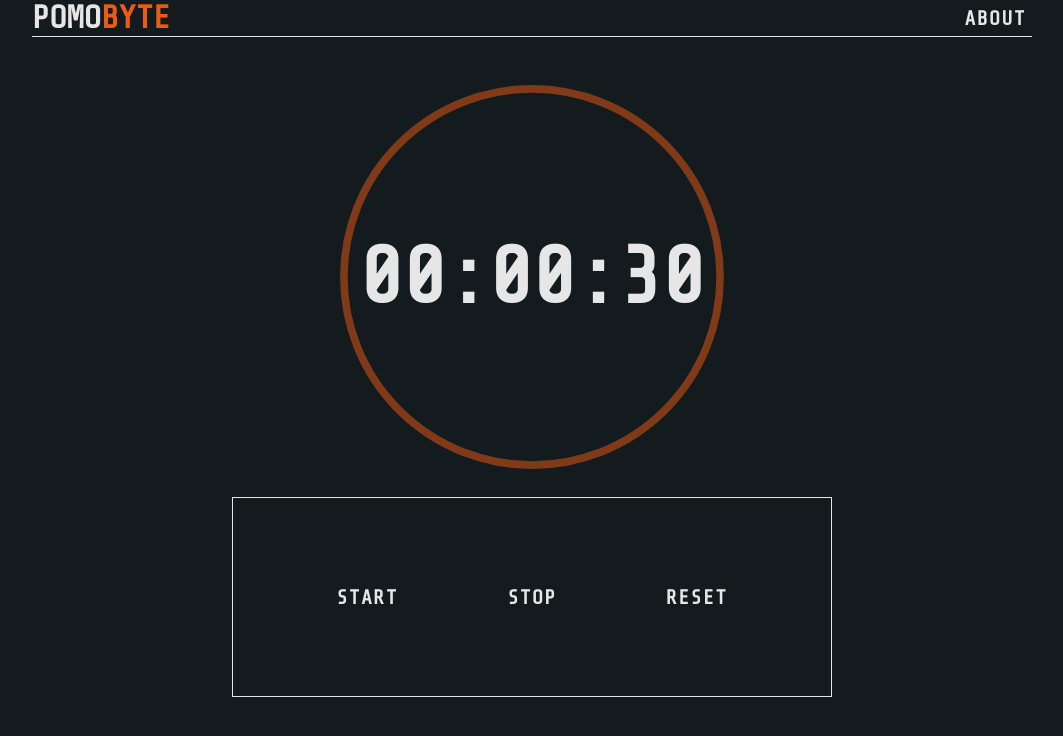
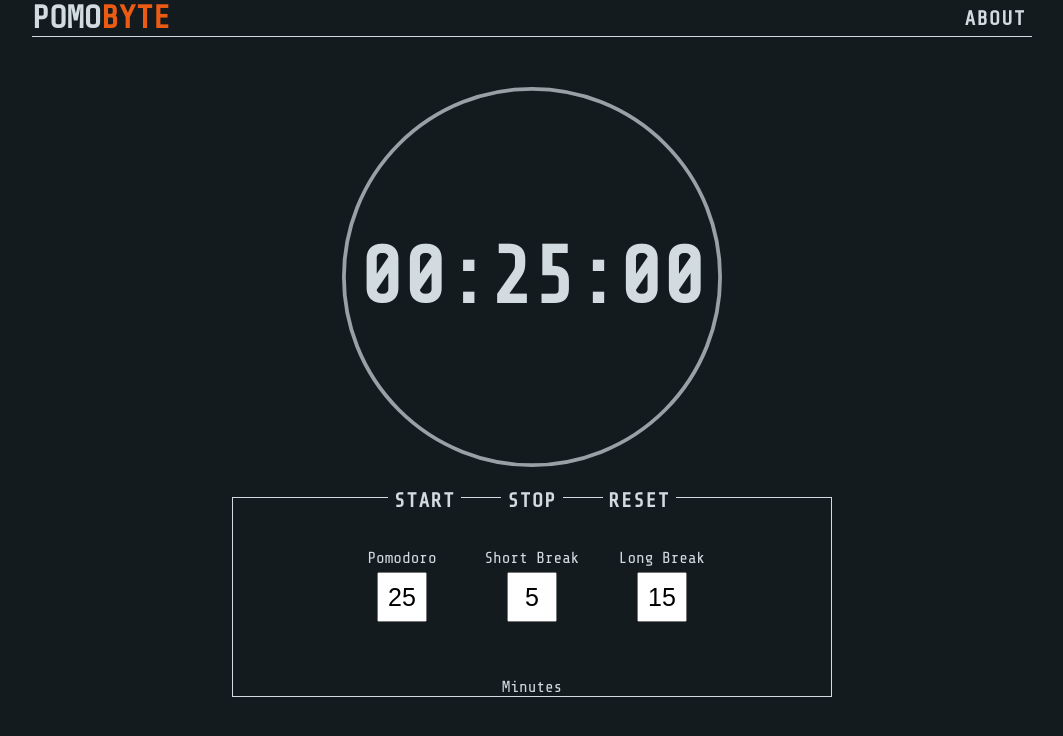
Before and after one commit to d-spence/pomobyte, a React (Create React App) app: page / in a window 1280 px wide. Shown: the top 736 px of the page, without its empty margins (108-1171 px from the left). Built offline with nearby package versions, Linux system fonts and the light colour scheme.

Commit message:
Added inputs for time values; Style improvements

```diff
--- a/src/App.js
+++ b/src/App.js
@@ -12,12 +12,12 @@ import Modal from './features/modal/Modal';
 dayjs.extend(duration);
 
 const initialConfig = {
-  time: 0.5,
-  breakShort: 15,
-  breakLong: 30,
+  pomoTime: 25,
+  shortBreak: 5,
+  longBreak: 15,
 }
 
-const initialTimer = dayjs.duration(initialConfig.time, 'minutes');
+const initialTimer = dayjs.duration(initialConfig.pomoTime, 'minutes');
 
 function App() {
   const [config, setConfig] = useState(initialConfig);
@@ -30,7 +30,8 @@ function App() {
   const openModal = () => setModalOpen(true);
 
   const updateTimer = () => {
-    if (timer.get('seconds') <= 0) {
+    if (timer.asSeconds() <= 0) {
+      console.log('timer finished')
       setTimerState('finished');
     } else {
       let updatedTime = timer.subtract(1, 'seconds');
@@ -43,12 +44,12 @@ function App() {
   }, 1000);
 
   useEffect(() => {
-    // startTimer();
+    // console.log(timer, timer.asSeconds());
   }, []);
 
   return (
     <>
-      <div className="container flex">
+      <div className="container flex col">
         <Nav openModal={openModal} />
         <Timer
           config={config}
--- a/src/features/timer/Clock.css
+++ b/src/features/timer/Clock.css
@@ -12,11 +12,12 @@
 }
 
 .clock svg .svg-bg {
-  stroke: var(--orange);
-  stroke-width: 8px;
-  opacity: 0.5;
+  /* fill: var(--light); */
+  stroke: var(--light);
+  stroke-width: 4px;
+  opacity: 0.7;
 }
 
 .clock svg .svg-fg {
-  fill: var(--orange);
+  fill: var(--clock);
 }
--- a/src/features/timer/Clock.jsx
+++ b/src/features/timer/Clock.jsx
@@ -16,9 +16,9 @@ const svgVariants = {
 }
 
 const Clock = ({ config, timer, timerState }) => {
-  const timeTotalMs = config.time * 60 * 1000;
+  const timeTotalMs = config.pomoTime * 60 * 1000;
   const timeLeftMs = timer.$ms;
-  const percentage = timeLeftMs / timeTotalMs;
+  const percentage = Math.round((timeLeftMs / timeTotalMs) * 100) / 100;
   console.log(percentage);
 
   const circleVariants = {
@@ -38,7 +38,7 @@ const Clock = ({ config, timer, timerState }) => {
       }
     },
     animatePaused: {
-      scale: percentage,
+      scale: (percentage > 1) ? 1 : percentage,
       rotateY: 0,
       transition: {
         duration: 0.5,
@@ -46,7 +46,7 @@ const Clock = ({ config, timer, timerState }) => {
       }
     },
     animateActive: {
-      scale: percentage,
+      scale: (percentage > 1) ? 1 : percentage,
       transition: {
         duration: 1,
         ease: 'easeOut'
--- a/src/features/timer/TimerControls.css
+++ b/src/features/timer/TimerControls.css
@@ -1,9 +1,39 @@
 .controls {
+  font-family: 'Share Tech Mono', monospace;
   display: flex;
+  flex-direction: column;
   align-items: center;
-  justify-content: space-evenly;
+  /* justify-content: space-evenly; */
+  position: relative;
   height: 200px;
   width: 600px;
   border: 1px solid var(--light);
   margin: 20px;
 }
+
+.controls .buttons,
+.controls .config {
+  flex: 1;
+  width: 100%;
+}
+
+.controls .buttons {
+  position: absolute;
+  top: -10px;
+}
+
+.controls .buttons button {
+  margin: 0 20px;
+}
+
+.controls .config input {
+  font-size: 25px;
+  text-align: center;
+  height: 50px;
+  width: 50px;
+  margin: 5px 40px;
+}
+
+.controls .config label {
+
+}
--- a/src/features/timer/TimerControls.jsx
+++ b/src/features/timer/TimerControls.jsx
@@ -1,3 +1,4 @@
+import { useState, useEffect } from 'react';
 import dayjs from 'dayjs';
 import duration from 'dayjs/plugin/duration';
 
@@ -7,6 +8,10 @@ import './TimerControls.css'
 dayjs.extend(duration);
 
 const TimerControls = ({ config, setConfig, setTimer, timerState, setTimerState }) => {
+  const [pomoTime, setPomoTime] = useState(config.pomoTime);
+  const [shortBreak, setShortBreak] = useState(config.shortBreak);
+  const [longBreak, setLongBreak] = useState(config.longBreak);
+
   const startTimer = () => {
     !(timerState === 'active') && setTimerState('active');
   }
@@ -14,15 +19,68 @@ const TimerControls = ({ config, setConfig, setTimer, timerState, setTimerState
     (timerState === 'active') && setTimerState('paused');
   }
   const resetTimer = () => {
-    setTimer(dayjs.duration(config.time, 'minutes'));
+    setTimer(dayjs.duration(config.pomoTime, 'minutes'));
     (timerState === 'active') ? setTimerState('active') : setTimerState('initial');
   }
 
+  const handleChange = (func, value, min=1, max=999) => {
+    if (!isNaN(value)) {
+      if (value < min) {
+        func(min);
+      } else if (value > max) {
+        func(max);
+      } else {
+        func(+value);
+      }
+    }
+  }
+
+  useEffect(() => {
+    setConfig({ ...config, pomoTime, shortBreak, longBreak });
+
+    if (timerState === 'initial') {
+      setTimer(dayjs.duration(pomoTime, 'minutes'))
+    }
+  }, [pomoTime, shortBreak, longBreak]);
+
   return (
     <div className="controls">
-      <Button label="Start" onClick={startTimer} />
-      <Button label="Stop" onClick={stopTimer} />
-      <Button label="Reset" onClick={resetTimer} />
+      <div className="buttons flex">
+        <Button label="Start" onClick={startTimer} />
+        <Button label="Stop" onClick={stopTimer} />
+        <Button label="Reset" onClick={resetTimer} />
+      </div>
+
+      <div className="config flex">
+        <div className="flex col">
+          <label>Pomodoro</label>
+          <input
+            value={pomoTime}
+            onChange={(e) => handleChange(setPomoTime, e.target.value)}
+            onClick={(e) => e.target.select()}
+          />
+        </div>
+
+        <div className="flex col">
+          <label>Short Break</label>
+          <input
+            value={shortBreak}
+            onChange={(e) => handleChange(setShortBreak, e.target.value)}
+            onClick={(e) => e.target.select()}
+          />
+        </div>
+
+        <div className="flex col">
+          <label>Long Break</label>
+          <input
+            value={longBreak}
+            onChange={(e) => handleChange(setLongBreak, e.target.value)}
+            onClick={(e) => e.target.select()}
+          />
+        </div>
+      </div>
+
+      <div>Minutes</div>
     </div>
   );
 }
--- a/src/index.css
+++ b/src/index.css
@@ -2,13 +2,15 @@
 @import url('https://fonts.googleapis.com/css2?family=Roboto+Slab:wght@400;700&family=Share+Tech+Mono&display=swap');
 
 :root {
+  --light: hsl(200, 20%, 85%);
   --dark: hsl(200, 20%, 10%);
-  --light: hsl(0, 0%, 90%);
   --red: hsl(10, 85%, 50%);
   --green: hsl(90, 85%, 50%);
   --yellow: hsl(50, 85%, 50%);
   --orange: hsl(20, 85%, 50%); /* #ec5b13 */
-  --gradient: linear-gradient(10deg, #ffaa00, #ff6a00);
+  --clock: hsl(200, 40%, 30%);
+
+  /* --gradient: linear-gradient(10deg, #ffaa00, #ff6a00); */
   /* --gradient2: linear-gradient(15deg, #04ea00, #00d17d); */
   /* --gradient3: linear-gradient(15deg, #b648ff, #ef5dff); */
 }
@@ -37,8 +39,12 @@ body {
 
 .flex {
   display: flex;
+  align-items: center;
+  justify-content: center;
+}
+
+.col {
   flex-direction: column;
-  align-items: center;
 }
 
 .red {
--- a/src/index.old.css
+++ /dev/null
@@ -1,296 +0,0 @@
-@import-normalize;
-@import url(https://fonts.googleapis.com/css2?family=Montserrat:wght@300;400;500;600&display=swap);
-
-:root {
-  --dark: #101315;
-  --light: #eeeeee;
-  --gradient: linear-gradient(10deg, #ffaa00, #ff6a00);
-  --gradient2: linear-gradient(15deg, #04ea00, #00d17d);
-  --gradient3: linear-gradient(15deg, #b648ff, #ef5dff);
-  font-size: 1rem;
-}
-
-* {
-  box-sizing: border-box;
-}
-
-body {
-  background: var(--dark);
-  font-family: "Montserrat", sans-serif;
-  display: flex;
-  flex-direction: column;
-  align-items: center;
-  justify-content: center;
-  height: 100%;
-  overflow: hidden;
-}
-
-main {
-  margin: auto;
-  display: flex;
-  flex-direction: column;
-  padding: 2rem;
-  align-items: center;
-}
-
-h1 {
-  color: #ff9d00;
-  font-size: 175%;
-  font-weight: 400;
-  font-family: "Montserrat", sans-serif;
-}
-
-h2 {
-  font-weight: 500;
-  font-size: 150%;
-  letter-spacing: 0;
-  font-family: "Montserrat", sans-serif;
-}
-
-h3 {
-  text-align: center;
-  color: var(--dark);
-  font-weight: 700;
-  font-size: 2rem;
-  letter-spacing: 1px;
-  font-family: "Montserrat", sans-serif;
-  padding: 2rem 0 1.5rem 0;
-  margin: 0;
-  text-transform: capitalize;
-}
-
-h5 {
-  text-align: center;
-  color: var(--dark);
-  font-weight: 500;
-  font-size: 130%;
-  text-align: justify;
-  letter-spacing: 0;
-  font-family: "Montserrat", sans-serif;
-  padding: 0;
-  line-height: 125%;
-  margin: 0;
-}
-
-kbd {
-  background: #eee;
-  border-radius: 3px;
-  border: 1px solid #b4b4b4;
-  box-shadow: 0 1px 1px #00000028, 0 2px 0 0 #ffffffc3 inset;
-  color: #131313;
-  display: inline-block;
-  font-size: 0.85em;
-  font-weight: 700;
-  line-height: 1;
-  padding: 2px 4px;
-  white-space: nowrap;
-  margin: auto;
-}
-
-button {
-  width: auto;
-  height: 3rem;
-  border: none;
-  outline: none;
-  -webkit-appearance: none;
-  border-radius: 4px;
-  font-weight: 600;
-  font-size: 1.25rem;
-  letter-spacing: 1.25px;
-  cursor: default;
-  font-family: "Montserrat", sans-serif;
-}
-
-.backdrop {
-  position: absolute;
-  top: 0;
-  left: 0;
-  height: 100%;
-  width: 100%;
-  background: #000000e1;
-  display: flex;
-  align-items: center;
-  justify-content: center;
-}
-
-.modal {
-  width: clamp(50%, 700px, 90%);
-  height: min(50%, 300px);
-
-  margin: auto;
-  padding: 0 2rem;
-  border-radius: 12px;
-  display: flex;
-  flex-direction: column;
-  align-items: center;
-}
-
-.orange-gradient {
-  background: var(--gradient);
-}
-
-.green-gradient {
-  background: var(--gradient2);
-}
-
-.pink {
-  color: #c273ff;
-}
-
-.gray {
-  color: #666666;
-}
-
-.light-blue {
-  color: #00b7ff;
-}
-
-.modal-button {
-  position: relative;
-  bottom: 1.5rem;
-  padding: 0 3rem;
-  min-height: 3rem;
-  margin: auto auto 0 auto;
-  background: var(--dark);
-  color: var(--light);
-}
-
-.save-button {
-  padding: 0 1rem;
-  margin: 2rem auto auto 0;
-  background: var(--gradient);
-  color: var(--dark);
-}
-
-.close-button {
-  padding: 0 2rem;
-  height: 2.5rem;
-  margin: 2rem auto 1rem 0;
-  background: #101111;
-  /* border: 1px dashed #9a9a9a99; */
-  color: #ffaa00;
-  border-radius: 4px;
-  transition: background ease 400ms;
-  box-shadow: 1px 1px 15px #03030399;
-}
-
-.input,
-input {
-  width: calc(100vw - 5rem);
-  height: 3rem;
-  margin: 0 auto 0 0;
-  padding: 0.25rem 0.5rem;
-  outline: none;
-  background: var(--dark);
-  border: 2px solid #ff9d00;
-  border-radius: 6px;
-  color: #ff9d00;
-  font-size: 1.25rem;
-  font-weight: 400;
-  font-family: "Montserrat", sans-serif;
-}
-
-::placeholder {
-  font-style: italic;
-}
-
-.container {
-  display: flex;
-  width: 50vw;
-  height: 50%;
-  margin: auto;
-}
-
-ul,
-li {
-  padding: 0;
-  margin: 0;
-}
-
-ul {
-  position: fixed;
-  bottom: 0.5rem;
-  right: 0;
-  top: 0.5rem;
-  list-style: none;
-  display: flex;
-  flex-direction: column;
-  justify-content: flex-end;
-}
-
-.bottom {
-  justify-content: flex-end;
-}
-
-.top {
-  justify-content: flex-start;
-}
-
-li {
-  width: 225px;
-  margin: 0.5rem 1.5rem;
-  padding: 0 1rem;
-  height: 3rem;
-  display: flex;
-  align-items: center;
-  justify-content: center;
-  position: relative;
-  border-radius: 4px;
-}
-
-.notification-text {
-  margin: auto auto auto 0;
-  padding: 0;
-  font-size: 100%;
-  font-weight: 600;
-  letter-spacing: 0.25px;
-  font-family: "Montserrat", sans-serif;
-}
-
-.add-button {
-  padding: 0 1rem;
-  margin: 2rem auto auto 0;
-  background: var(--gradient2);
-  color: var(--dark);
-}
-
-.close {
-  height: 1.1rem;
-  background: transparent;
-  border: none;
-  outline: none;
-  margin: 0 0 0 auto;
-  padding: 0;
-  display: flex;
-  align-items: center;
-  justify-content: center;
-}
-
-.close svg {
-  margin: 0 auto;
-  width: 100%;
-  height: 100%;
-}
-
-.sub-header {
-  margin: 1rem auto 1rem 0;
-  color: #9e9e9e;
-}
-
-@media screen and (min-width: 960px) {
-  button {
-    cursor: pointer;
-  }
-  /* .modal {
-    width: 750px;
-    height: 300px;
-  } */
-  .input,
-  input {
-    width: calc(25vw);
-  }
-  h1 {
-    color: #ff9d00;
-    font-size: 250%;
-  }
-}
```
Also changed, not shown: src/App.old.js (deleted, +0 -32 lines), src/features/timer/Timer.jsx (+0 -9 lines).
